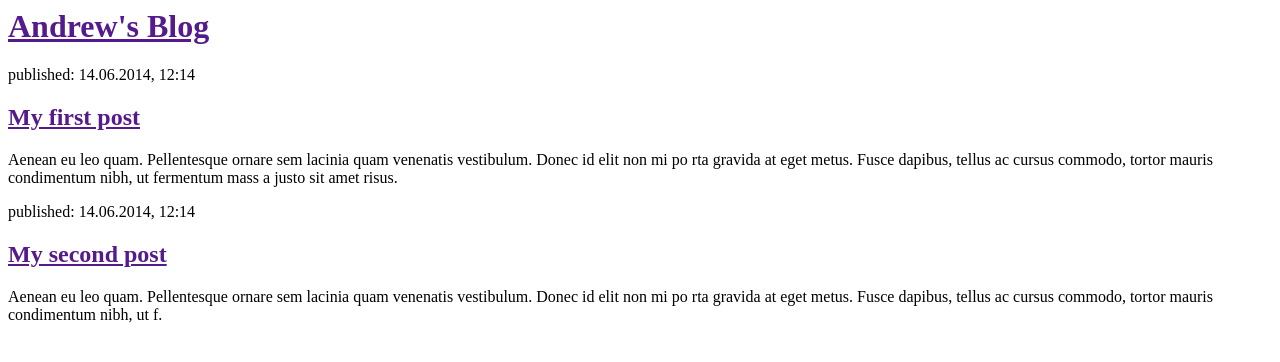
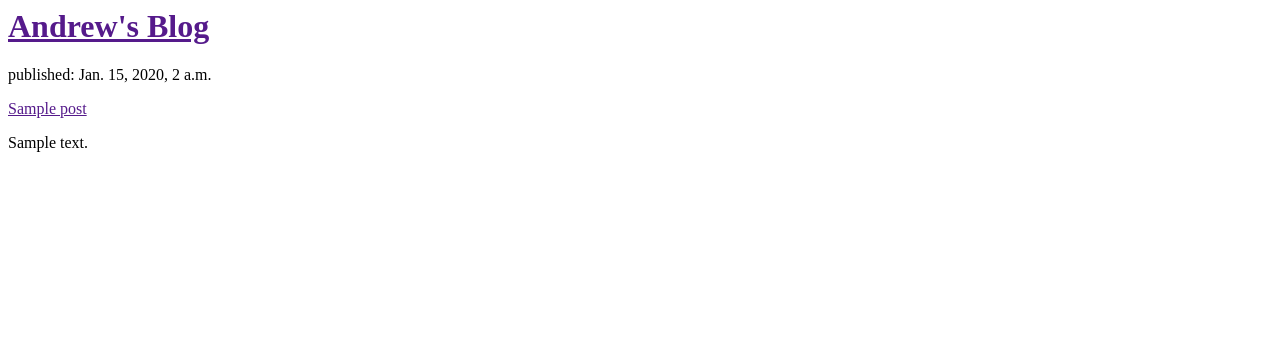
Before and after one commit to jandrewmorrison/my-first-blog, a Django app: template blog/templates/blog/post_list.html in a window 1280 px wide. Shown: the top 362 px of the page. Run offline with Django 3.2, Linux system fonts and the light colour scheme; the template is opened without the code that fills it: values that come from a table or form of the project are taken from there, others are empty; tables that the repository leaves empty hold one stand-in row (values such as "Sample post").

Commit message:
Modified templates to display posts from databases.

```diff
--- a/blog/templates/blog/post_list.html
+++ b/blog/templates/blog/post_list.html
@@ -7,18 +7,12 @@
 			<h1><a href="">Andrew's Blog</a></h1>
 		</div>
 
-		<div>
-			<p>published:	14.06.2014,	12:14</p>
-			<h2><a	href="">My	first	post</a></h2>
-			<p>Aenean	eu leo quam.  Pellentesque	ornare sem	lacinia quam venenatis vestibulum. Donec id elit non	mi po
-rta gravida at eget metus.	 Fusce dapibus,	tellus ac cursus commodo,	tortor mauris condimentum	nibh, ut fermentum mass
-a justo sit amet risus.</p>
-		</div>
-		<div>
-			<p>published:	14.06.2014,	12:14</p>
-			<h2><a	href="">My	second	post</a></h2>
-        		<p>Aenean eu leo quam. Pellentesque ornare	sem lacinia quam venenatis vestibulum.  Donec id elit non mi po
-rta gravida at eget metus.  Fusce dapibus, tellus ac cursus commodo, tortor mauris condimentum nibh, ut f.</p>
-		</div>
+           {% for post in posts %}
+            <div>
+                <p> published: {{ post.published_date }}</p>
+                <hl><a href="">{{ post.title }}</a></hl>
+                <p>{{ post.text|linebreaksbr }}</p>
+            </div>
+            {% endfor %}
 	</body>
 </html>
--- a/blog/views.py
+++ b/blog/views.py
@@ -1,5 +1,8 @@
 from django.shortcuts import render
+from .models import Post
+from django.utils import timezone
 
 # Create your views here.
 def post_list(request):
-    return render(request, 'blog/post_list.html', ())
+    posts = Post.objects.filter(published_date__lte=timezone.now()).order_by('published_date')
+    return render(request, 'blog/post_list.html', {'posts': posts})
```
